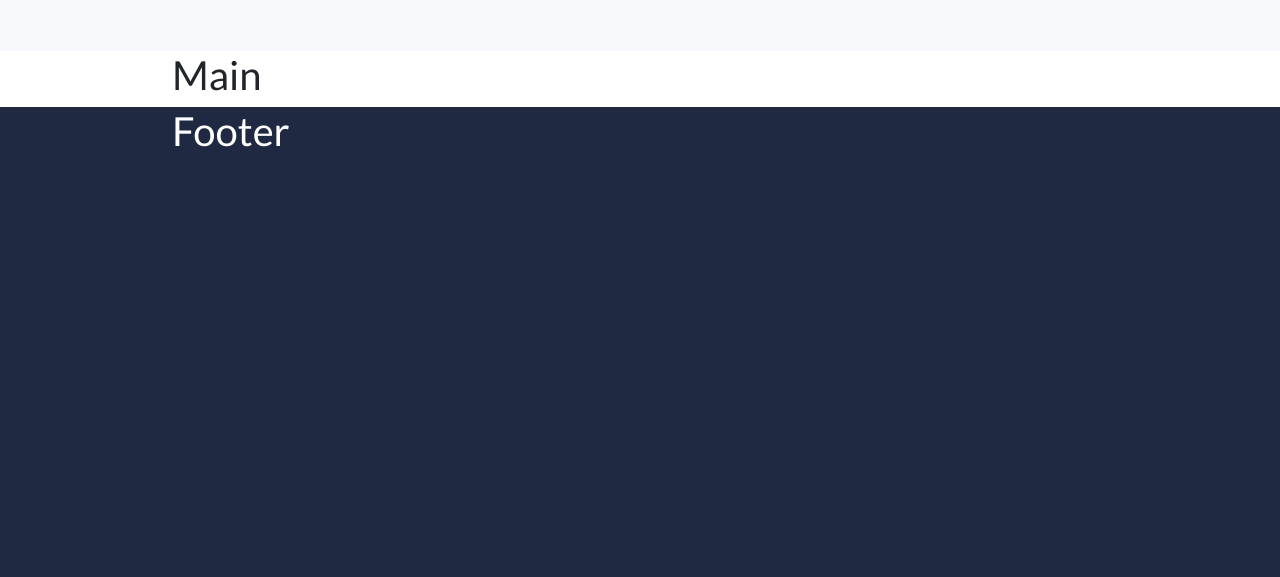
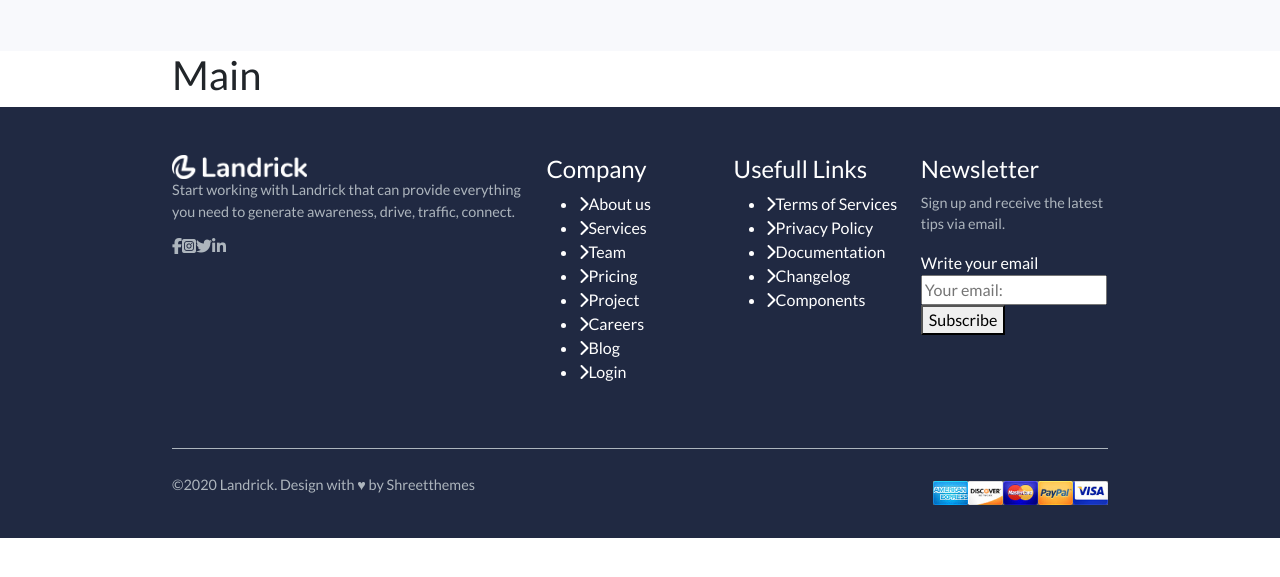
Before and after one commit to LucaFabbozzo/proj-html-vuejs, a Vue app: page / in a window 1280 px wide. Shown: the part 769-1346 px from the top of the page. After the commit the page ends 1307 px from the top, so only its background shows below. Built offline with nearby package versions, Linux system fonts and the light colour scheme.

Commit message:
[add] footer structure

```diff
--- a/src/components/AppFooter.vue
+++ b/src/components/AppFooter.vue
@@ -1,13 +1,61 @@
   <script>
+  import {store} from '../data/store'
   export default {
-    name: 'AppFooter'
+  name: 'AppFooter',
+  data() {
+    return {
+        store
+      }
+    }
   }
   </script>
 
 <template>
   <footer>
     <div class="container w-75 m-auto">
-      <h1>Footer</h1>
+      <div class="top d-flex py-5">
+        <div class="landrick d-flex flex-column align-items-start w-50">
+          <img src="../assets/img/logo-light.png" alt="logo-footer">
+          <p>Start working with Landrick that can provide everything you need to generate awareness, drive, traffic, connect.</p>
+          <div class="icons d-flex">
+            <i class="fa-brands fa-facebook-f"></i>
+            <i class="fa-brands fa-square-instagram"></i>
+            <i class="fa-brands fa-twitter"></i>
+            <i class="fa-brands fa-linkedin-in"></i>
+          </div>
+        </div>
+        <div class="company d-flex flex-column align-items-start w-25">
+          <h4>Company</h4>
+          <ul>
+            <li v-for="(company, index) in store.companyNavbar" :key="index"><i class="fa-solid fa-chevron-right"></i>{{company}}</li>
+          </ul>
+        </div>
+        <div class="usefull-links d-flex flex-column align-items-start w-25">
+          <h4>Usefull Links</h4>
+          <ul>
+            <li v-for="(usefull, index) in store.usefullNavbar" :key="index"><i class="fa-solid fa-chevron-right"></i>{{usefull}}</li>
+          </ul>
+        </div>
+        <div class="newsletter d-flex flex-column align-items-start w-25">
+          <h4>Newsletter</h4>
+          <p>Sign up and receive the latest tips via email.</p>
+          <form>
+            <label for="">Write your email</label>
+            <input type="text" placeholder="Your email:">
+            <button>Subscribe</button>
+          </form>
+        </div>
+      </div>
+      <div class="bottom d-flex justify-content-between align-items-center">
+        <p>&copy;2020 Landrick. Design with &hearts; by Shreetthemes</p>
+        <div class="credit d-flex">
+          <img src="../assets/img/american-ex.png" alt="mastercard">
+          <img src="../assets/img/discover.png" alt="mastercard">
+          <img src="../assets/img/master-card.png" alt="mastercard">
+          <img src="../assets/img/paypal.png" alt="mastercard">
+          <img src="../assets/img/visa.png" alt="mastercard">
+        </div>
+      </div>
     </div>
   </footer>
 </template>
@@ -17,6 +65,27 @@
 footer {
   background-color: $footer-background;
   color: #ffffff;
-  height: 530px;
+  height: 100%;
+  p {
+    font-size: 0.9rem;
+    color: #adb5bd;
+  }
+  .landrick {
+    img {
+     width: 135px;
+    }
+   .icons {
+    color: #adb5bd;
+   }
+  }
+
+  .bottom {
+    border-top: 1px solid #adb5bd;
+    height: 90px;
+    img {
+      width: 35px;
+    }
+  }
+
 }
 </style>
--- a/src/data/store.js
+++ b/src/data/store.js
@@ -25,6 +25,7 @@ export const store = reactive({
         active: false,
         items: ['docs-1', 'docs-2', 'docs-3']
     }
-]
-
+  ],
+  companyNavbar: ['About us', 'Services', 'Team', 'Pricing', 'Project', 'Careers', 'Blog', 'Login'],
+  usefullNavbar: ['Terms of Services', 'Privacy Policy', 'Documentation', 'Changelog', 'Components'],
 });
```
